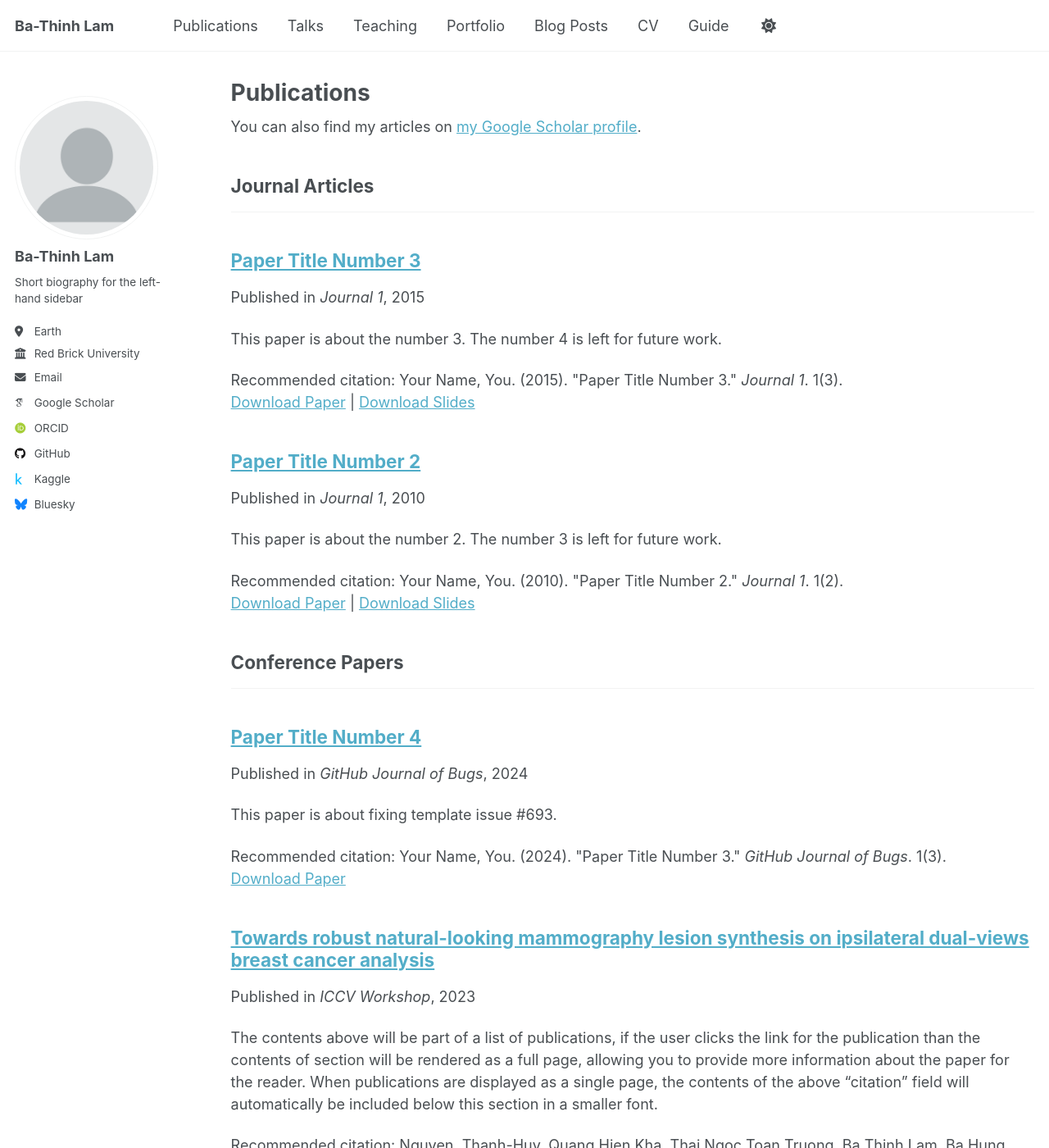
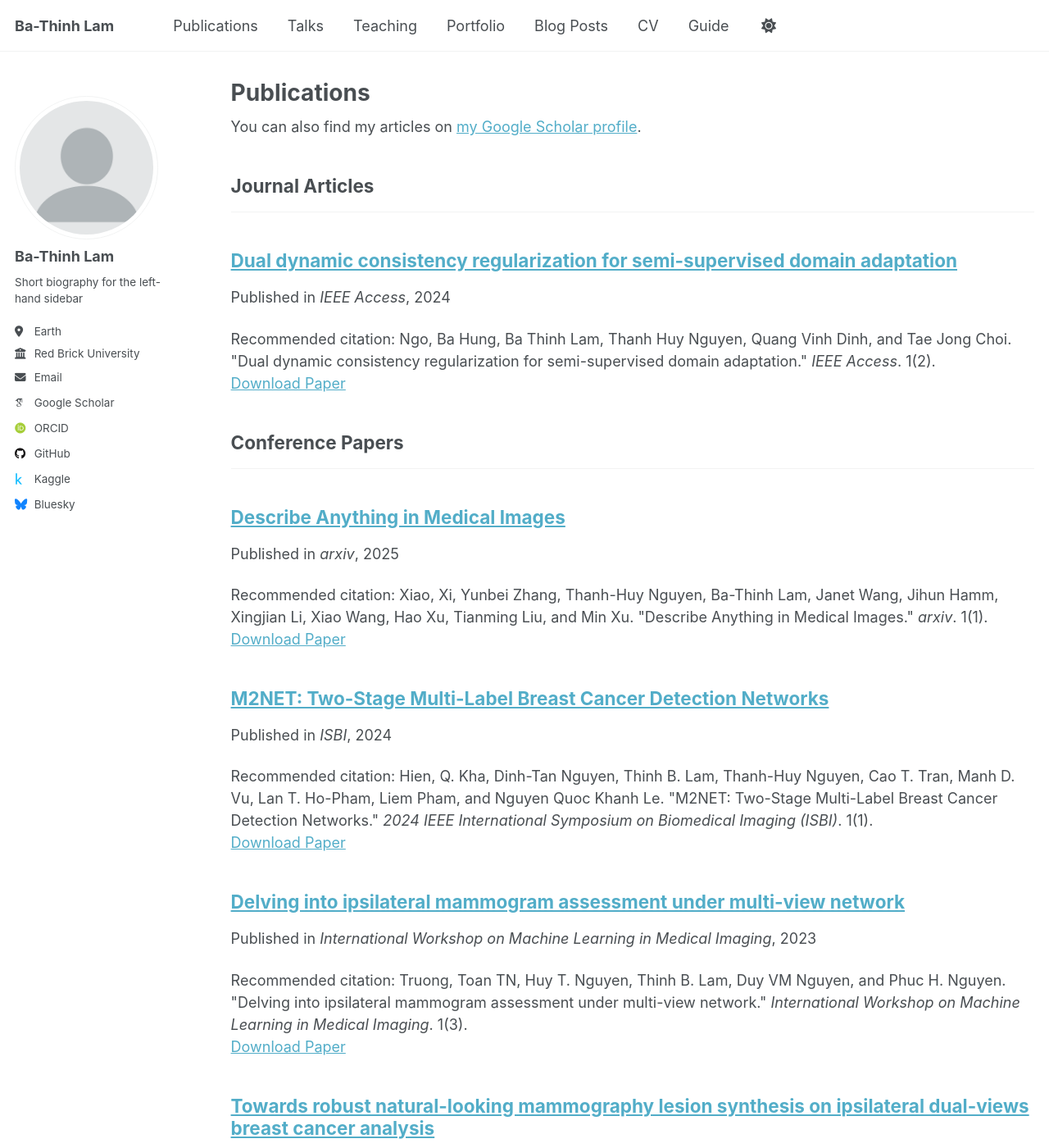
Before and after one commit to sasukepn1999/bathinh, a Jekyll site: the page built from _pages/publications.html, in a window 1280 px wide and 1400 px high. Shown: the whole window at 82% size. Built offline with Jekyll 4.4.1, drawn with Linux system fonts in a browser that asks for light colours; some web fonts are replaced; some of the changed text lies outside the part shown.

Commit message:
Update and Add publications

```diff
--- a/_publications/2010-10-01-paper-title-number-2.md
+++ /dev/null
@@ -1,14 +0,0 @@
----
-title: "Paper Title Number 2"
-collection: publications
-category: manuscripts
-permalink: /publication/2010-10-01-paper-title-number-2
-excerpt: 'This paper is about the number 2. The number 3 is left for future work.'
-date: 2010-10-01
-venue: 'Journal 1'
-slidesurl: 'http://academicpages.github.io/files/slides2.pdf'
-paperurl: 'http://academicpages.github.io/files/paper2.pdf'
-citation: 'Your Name, You. (2010). &quot;Paper Title Number 2.&quot; <i>Journal 1</i>. 1(2).'
----
-
-The contents above will be part of a list of publications, if the user clicks the link for the publication than the contents of section will be rendered as a full page, allowing you to provide more information about the paper for the reader. When publications are displayed as a single page, the contents of the above "citation" field will automatically be included below this section in a smaller font.
--- a/_publications/2015-10-01-paper-title-number-3.md
+++ /dev/null
@@ -1,14 +0,0 @@
----
-title: "Paper Title Number 3"
-collection: publications
-category: manuscripts
-permalink: /publication/2015-10-01-paper-title-number-3
-excerpt: 'This paper is about the number 3. The number 4 is left for future work.'
-date: 2015-10-01
-venue: 'Journal 1'
-slidesurl: 'http://academicpages.github.io/files/slides3.pdf'
-paperurl: 'http://academicpages.github.io/files/paper3.pdf'
-citation: 'Your Name, You. (2015). &quot;Paper Title Number 3.&quot; <i>Journal 1</i>. 1(3).'
----
-
-The contents above will be part of a list of publications, if the user clicks the link for the publication than the contents of section will be rendered as a full page, allowing you to provide more information about the paper for the reader. When publications are displayed as a single page, the contents of the above "citation" field will automatically be included below this section in a smaller font.
--- a/_publications/2024-02-17-paper-title-number-4.md
+++ /dev/null
@@ -1,13 +0,0 @@
----
-title: "Paper Title Number 4"
-collection: publications
-category: conferences
-permalink: /publication/2024-02-17-paper-title-number-4
-excerpt: 'This paper is about fixing template issue #693.'
-date: 2024-02-17
-venue: 'GitHub Journal of Bugs'
-paperurl: 'http://academicpages.github.io/files/paper3.pdf'
-citation: 'Your Name, You. (2024). &quot;Paper Title Number 3.&quot; <i>GitHub Journal of Bugs</i>. 1(3).'
----
-
-The contents above will be part of a list of publications, if the user clicks the link for the publication than the contents of section will be rendered as a full page, allowing you to provide more information about the paper for the reader. When publications are displayed as a single page, the contents of the above "citation" field will automatically be included below this section in a smaller font.
--- a/_publications/ICCV_paper.md
+++ b/_publications/ICCV_paper.md
@@ -11,4 +11,3 @@ paperurl: 'http://academicpages.github.io/files/paper1.pdf](https://openaccess.t
 bibtexurl:
 citation: 'Nguyen, Thanh-Huy, Quang Hien Kha, Thai Ngoc Toan Truong, Ba Thinh Lam, Ba Hung Ngo, Quang Vinh Dinh, and Nguyen Quoc Khanh Le. &quot;Towards robust natural-looking mammography lesion synthesis on ipsilateral dual-views breast cancer analysis.&quot; <i>In Proceedings of the IEEE/CVF International Conference on Computer Vision 2023</i>. 1(1).'
 ---
-The contents above will be part of a list of publications, if the user clicks the link for the publication than the contents of section will be rendered as a full page, allowing you to provide more information about the paper for the reader. When publications are displayed as a single page, the contents of the above "citation" field will automatically be included below this section in a smaller font.
--- /dev/null
+++ b/_publications/IEEE_Access.md
@@ -0,0 +1,12 @@
+---
+title: "Dual dynamic consistency regularization for semi-supervised domain adaptation"
+collection: publications
+category: manuscripts
+permalink:
+excerpt:
+date: 2024-10-01
+venue: 'IEEE Access'
+slidesurl:
+paperurl: 'https://ieeexplore.ieee.org/abstract/document/10460533/'
+citation: 'Ngo, Ba Hung, Ba Thinh Lam, Thanh Huy Nguyen, Quang Vinh Dinh, and Tae Jong Choi. &quot;Dual dynamic consistency regularization for semi-supervised domain adaptation.&quot; <i>IEEE Access</i>. 1(2).'
+---
--- /dev/null
+++ b/_publications/ISBI_paper copy.md
@@ -0,0 +1,13 @@
+---
+title: "Describe Anything in Medical Images"
+collection: publications
+category: conferences
+permalink:
+excerpt:
+date: 2025-05-09
+venue: 'arxiv'
+slidesurl:
+paperurl: 'https://arxiv.org/abs/2505.05804'
+bibtexurl:
+citation: 'Xiao, Xi, Yunbei Zhang, Thanh-Huy Nguyen, Ba-Thinh Lam, Janet Wang, Jihun Hamm,  Xingjian Li, Xiao Wang, Hao Xu, Tianming Liu, and Min Xu. &quot;Describe Anything in Medical Images.&quot; <i>arxiv</i>. 1(1).'
+---
--- /dev/null
+++ b/_publications/ISBI_paper.md
@@ -0,0 +1,13 @@
+---
+title: "M2NET: Two-Stage Multi-Label Breast Cancer Detection Networks"
+collection: publications
+category: conferences
+permalink:
+excerpt:
+date: 2024-10-01
+venue: 'ISBI'
+slidesurl:
+paperurl: 'https://ieeexplore.ieee.org/abstract/document/10635406'
+bibtexurl:
+citation: 'Hien, Q. Kha, Dinh-Tan Nguyen, Thinh B. Lam, Thanh-Huy Nguyen, Cao T. Tran, Manh D. Vu, Lan T. Ho-Pham, Liem Pham, and Nguyen Quoc Khanh Le. &quot;M2NET: Two-Stage Multi-Label Breast Cancer Detection Networks.&quot; <i>2024 IEEE International Symposium on Biomedical Imaging (ISBI)</i>. 1(1).'
+---
--- /dev/null
+++ b/_publications/MICCAI_paper.md
@@ -0,0 +1,12 @@
+---
+title: "Delving into ipsilateral mammogram assessment under multi-view network"
+collection: publications
+category: conferences
+permalink: /publication/MICCAI_paper
+excerpt:
+date: 2023-10-01
+venue: 'International Workshop on Machine Learning in Medical Imaging'
+slidesurl:
+paperurl: 'https://link.springer.com/chapter/10.1007/978-3-031-45676-3_37'
+citation: 'Truong, Toan TN, Huy T. Nguyen, Thinh B. Lam, Duy VM Nguyen, and Phuc H. Nguyen. &quot;Delving into ipsilateral mammogram assessment under multi-view network.&quot; <i>International Workshop on Machine Learning in Medical Imaging</i>. 1(3).'
+---
--- /dev/null
+++ b/_publications/SSP_paper.md
@@ -0,0 +1,11 @@
+---
+title: "In-context cross-density adaptation on noisy mammogram abnormalities detection"
+collection: publications
+category: conferences
+permalink: /publication/SSP_paper
+excerpt:
+date: 2023-02-17
+venue: 'IEEE Statistical Signal Processing Workshop (SSP)'
+paperurl: 'https://ieeexplore.ieee.org/abstract/document/10208020'
+citation: 'Nguyen, Huy T., Thinh B. Lam, Quan TD Tran, Minh T. Nguyen, Dat T. Chung, and Vinh Q. Dinh. &quot;In-context cross-density adaptation on noisy mammogram abnormalities detection.&quot; <i>2023 IEEE Statistical Signal Processing Workshop (SSP)</i>. 1(3).'
+---
```
